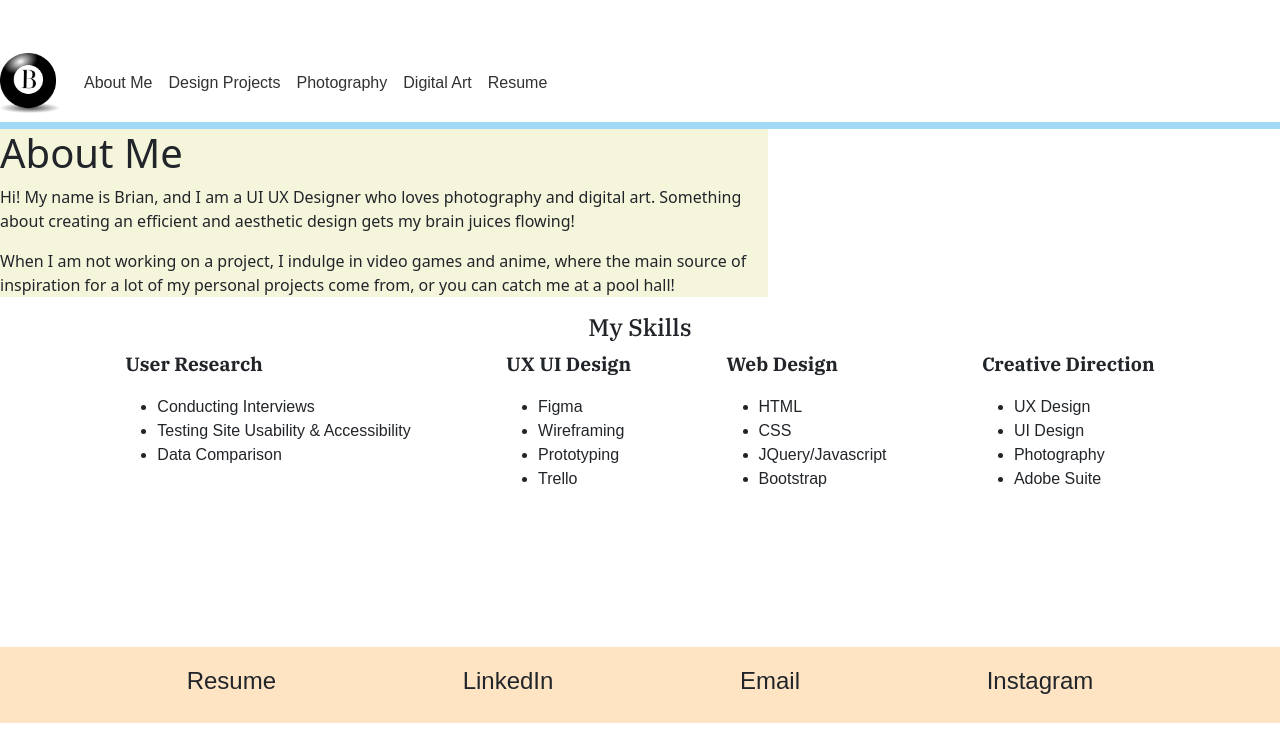
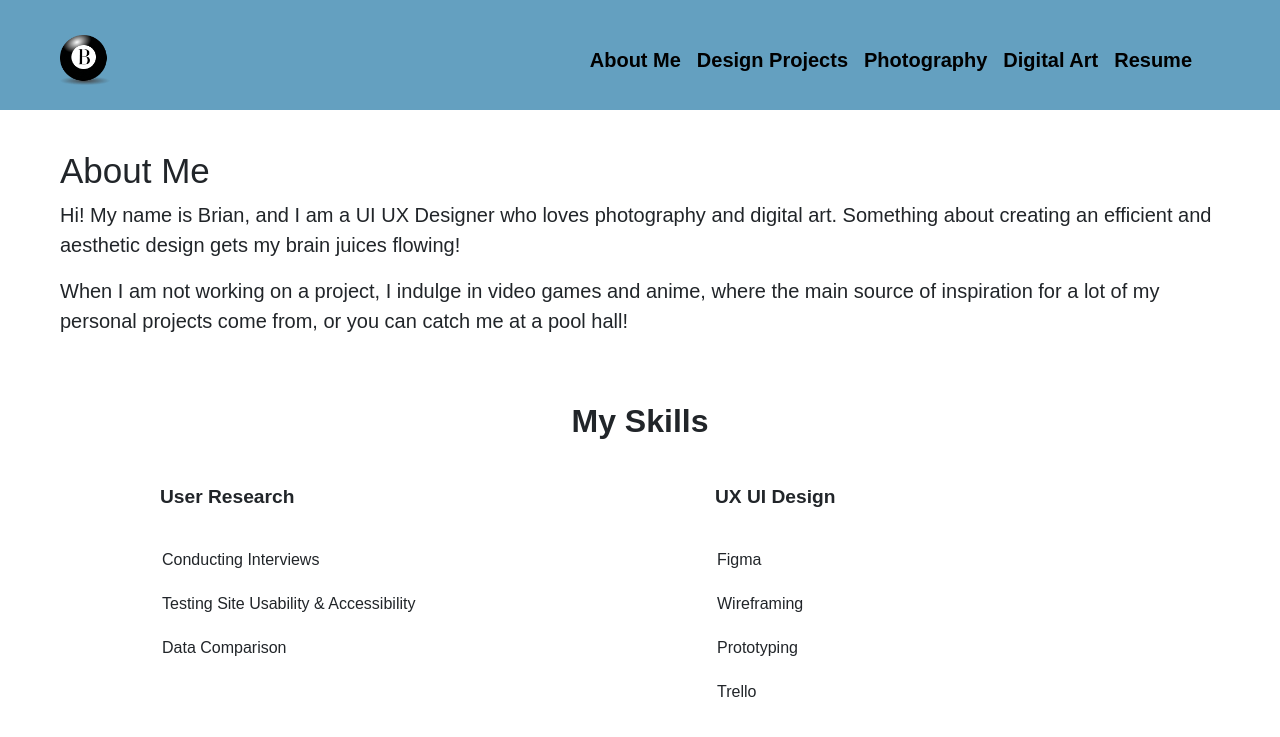
Before and after one commit to Briannlool/portfolio_hw18, a plain HTML site: page aboutme.html in a window 1280 px wide. Shown: the top 737 px of the page. Drawn offline with nearby package versions, Linux system fonts and the light colour scheme.

Commit message:
Update aboutme.css

```diff
--- a/css/aboutme.css
+++ b/css/aboutme.css
@@ -1,78 +1,169 @@
-
+body{
+    min-height: 100vh;
+    display: flex;
+    flex-direction: column;
+    margin-top: auto;
+}
+/* --- */
 .myLogo{
-    display: flex;
-    justify-content: flex-start;
-    height: 60px;
-    width: 60px;
+    /* display: flex;
+    justify-content: flex-start; */
+    height: 50px;
+    width: 50px;
+    margin-left: 60px;
 }
-.navbar{
-    margin-top: 40px;
-    display: flex;
-    justify-content: space-evenly;
-    /* background-color: #a1d9f7;  */
+.customNav{
+    /* position: fixed; */
+    width: 100%;
+    padding-top: 30px;
+    padding-bottom: 20px;
+    background-color: #64a0c0;
+    /* display: flex;
+    justify-content: space-evenly; */
 }
-.navUnderBar{
+/* .navUnderBar{
     display: block;
     background-color: #a1d9f7;
-    height: 7px;
-    margin-top: -4px;
+} */
+a{
+    text-decoration: none;
 }
-
 .navText{
     font-family:Arial, Helvetica, sans-serif;
-    text-decoration: none;
-    color: #313131
+    color: #000000;
+    font-size: 20px;
+    font-weight: bold;
+    display: flex;
+    align-items: center;
+    justify-content: center;
+
 }
 .navText:hover{
     text-decoration: underline 3px;
+    color: #8F23D1;
+
 }
+
+.navSpace{
+    margin-left: auto;
+    padding-right: 40px;
+}
+
+/* --- */
+
 #aboutNav{
     color: #8F23D1;
-    text-decoration: underline;
-    text-decoration-thickness: 3px;
+    /* text-decoration: underline; */
+    /* text-decoration-thickness: 3px; */
     /* text-decoration-color: #8F23D1; */
 }
 
+#aboutMe{
+    font-family:Arial, Helvetica, sans-serif;
+    /* font-family: 'IBM Plex Serif', serif; */
+    font-size: 35px;
+}
 .aboutMe{
-    background-color: beige;
-    width: 60%;
+    margin-left: 60px;
+    margin-right: 60px;
+    margin-top: 40px;
+    /* width: 60%; */
     /* float: left; */
 }
+.aboutText{
+    font-family:Arial, Helvetica, sans-serif;
+    /* font-family: 'IBM Plex Serif', serif; */
+    font-size: 20px;
+    font-weight: 500;
+}
+
 
 #mySkills{
     display: flex;
     justify-content: center;
-    font-family: 'IBM Plex Serif', serif;
-    font-size: 150%;
+    font-family:Arial, Helvetica, sans-serif;
+    /* font-family: 'IBM Plex Serif', serif; */
+    font-weight: 600;
+    margin-top: 50px;
 }
 
 .skillSet{
     font-family: Arial, Helvetica, sans-serif;
     display: flex;
+    flex-direction: row;
     margin-left: 30px;
     margin-right: 30px;
-    /* padding: 30px; */
+    margin-top: 15px;
     justify-content: space-evenly;
 }
 .expSet{
-    font-family: 'IBM Plex Serif', serif;
-    font-weight: bold;
+    font-family:Arial, Helvetica, sans-serif;
+    /* font-family: 'IBM Plex Serif', serif; */
+    font-weight: 700;
     font-size: 120%;
+    margin-top: 20px;
 }
 
+/*
+.skillSet {
+    margin-left: 200px;
+    display: grid;
+    grid-template-columns: repeat(2, 3fr); /* Create a 2-column grid
+   /* gap: 40px; /* Add spacing between grid items
+    align-content: space-evenly;
+    justify-content: space-evenly;
+}
+*/
 
+.skillSet {
+    display: grid;
+    grid-template-columns: repeat(2, 1fr); /* 2 columns by default */
+    gap: 20px;
+    margin-bottom: 140px;
+    margin-left: 160px;
+}
+.skill {
+    text-align: left; /* Center-align content within each grid item */
+}
+.skillList{
+    display: grid;
+    margin-left: -30px;
+}
+.skillList li{
+    padding-top: 20px;
+}
 
+@media screen and (max-width: 768px){
+    .skillSet{
+        display: flex;
+        flex-direction: column;
+        justify-content: center;
+
+    }
+    .skillList{
+        margin-left: -30px;
+    }
+}
+
+li{
+    list-style: none;
+}
 
 /* viewport height for footer to stay at bottom */
 .footer{
     display: flex;
+    margin-top: auto;
     align-items: center;
     justify-content: space-evenly;
     background-color: bisque;
-    padding-top: 20px;
-    padding-bottom: 20px;
+    padding-top: 40px;
+    padding-bottom: 40px;
 
 }
 .ftLink{
     font-family: Arial, Helvetica, sans-serif;
 }
+.ftLink:hover{
+    text-decoration: underline 3px;
+    color: #8F23D1
+}
```
